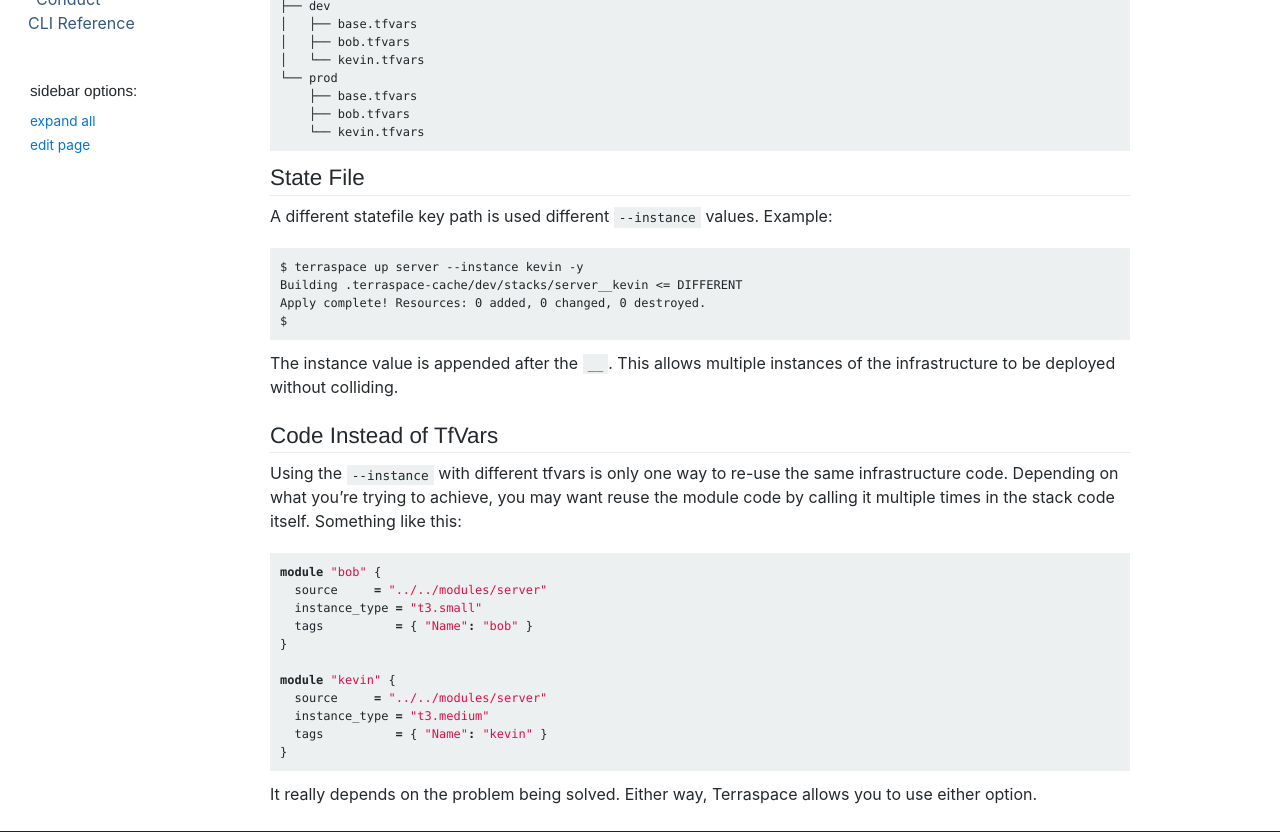
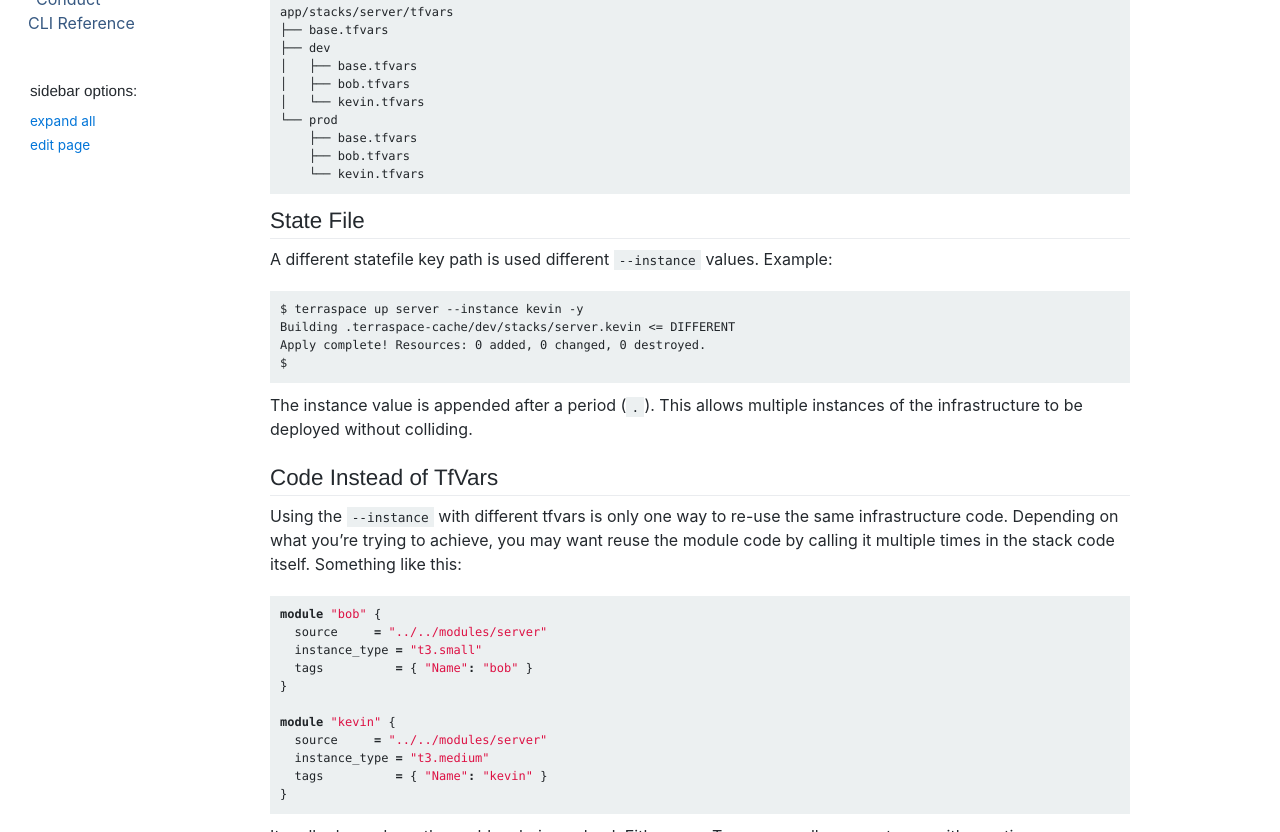
Before and after one commit to boltops-tools/terraspace-docs, a Jekyll site: the page built from _docs/tfvars/instance-option.md, in a window 1280 px wide and 900 px high, scrolled down 1990 px, cut to the strip 0-832 px from the top of the window. Built offline with Jekyll 4.4.1, drawn with Linux system fonts in a browser that asks for light colours; a script that is not in the unit is left out; some of the changed text lies outside the part shown.

Commit message:
update docs

```diff
--- a/_docs/tfvars/instance-option.md
+++ b/_docs/tfvars/instance-option.md
@@ -100,11 +102,11 @@ You can also organize the files in corresponding TS_ENV based folders. Here's an
 A different statefile key path is used different `--instance` values. Example:
 
     $ terraspace up server --instance kevin -y
-    Building .terraspace-cache/dev/stacks/server__kevin <= DIFFERENT
+    Building .terraspace-cache/dev/stacks/server.kevin <= DIFFERENT
     Apply complete! Resources: 0 added, 0 changed, 0 destroyed.
     $
 
-The instance value is appended after the `__`. This allows multiple instances of the infrastructure to be deployed without colliding.
+The instance value is appended after a period (`.`). This allows multiple instances of the infrastructure to be deployed without colliding.
 
 ## Code Instead of TfVars
 
```
Also changed, not shown: other parts of _docs/tfvars/instance-option.md (+3 -1 lines).
